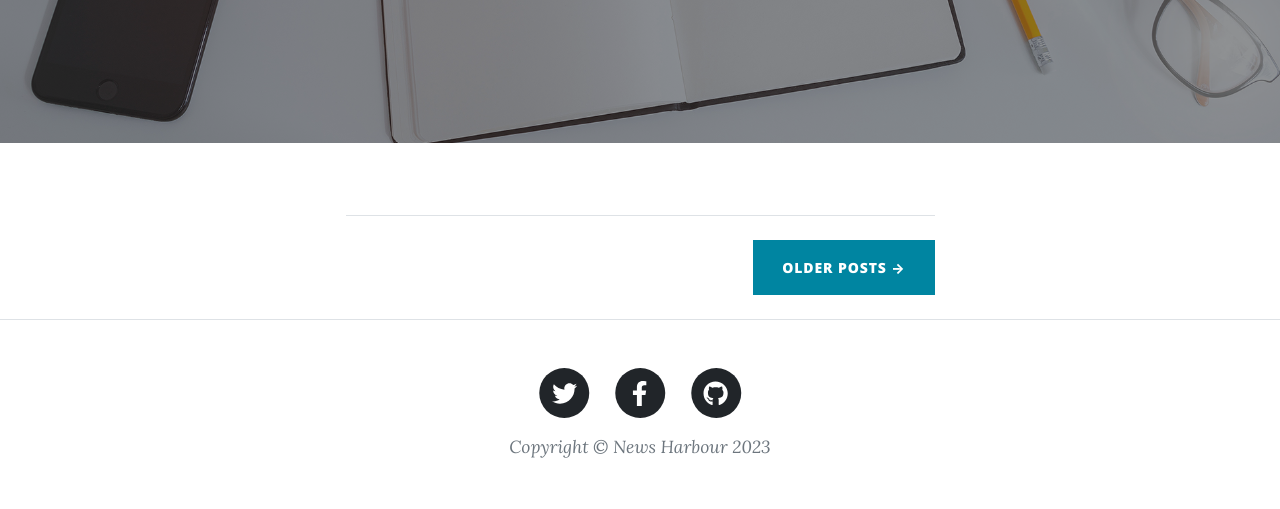
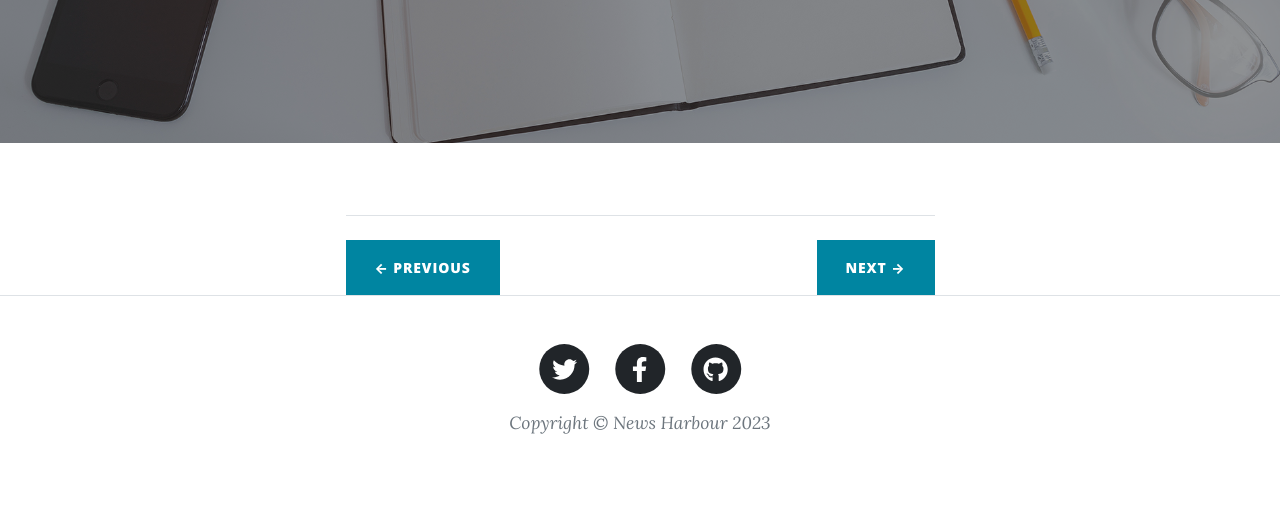
Before and after one commit to RANJEETSAH/News_Channel, a Flask app: page / in a window 1280 px wide. Shown: the part 485-994 px from the top of the page. After the commit the page ends 919 px from the top, so only its background shows below. Run offline with Flask 3, Linux system fonts and the light colour scheme; some libraries are stand-ins or nearby versions.

Commit message:
till 19 tutorial

```diff
--- a/config.json
+++ b/config.json
@@ -12,7 +12,7 @@
         "blog_name":"News Harbour",
         "tag_line1":"सच्ची ख़बरों का आधार",
         "tag_line":"Discover the Unexplored",
-        "no_of_posts":5,
+        "no_of_posts":2,
         "login_image":"login.svg",
         "admin_user":"ranjeet.sah14@gmail.com",
         "admin_password":"G@mharia832108" ,
--- a/main.py
+++ b/main.py
@@ -4,7 +4,7 @@ from datetime import datetime
 from werkzeug.utils import secure_filename
 import json
 import os
-
+import math
 local_server=True
 
 with open('config.json','r', encoding='utf-8') as c:
@@ -42,8 +42,30 @@ class Posts(db.Model):
 
 @app.route("/")
 def index():
-    posts=Posts.query.filter_by().all() [0:params['no_of_posts']]
-    return render_template("index.html", params=params, posts=posts)
+    posts=Posts.query.filter_by().all()
+    last = math.ceil(len(posts)/int(params['no_of_posts']))
+    # [0:params['no_of_posts']]
+    page = request.args.get('page')
+    if ( not str(page).isnumeric()):
+        page = 1
+    page = int(page)
+
+    posts = posts [(page-1) * int(params['no_of_posts']):(page-1)*int(params['no_of_posts'])+int(params['no_of_posts'])]
+    #Pagination logic
+    #First
+    if (page == 1):
+        prev = "#"
+        next  = "/?page="+ str(page+1)
+    elif (page == last):
+        prev  = "/?page="+ str(page-1)
+        next = "/#"
+    else:
+        prev  = "/?page="+ str(page-1)
+        next  = "/?page="+ str(page+1)
+
+
+
+    return render_template("index.html", params=params, posts=posts, prev=prev, next=next)
 @app.route("/login", methods=['GET', 'POST'])
 def login():
     posts=Posts.query.filter_by().all()
@@ -136,4 +158,4 @@ def delete(S_No):
 
 
 
-app.run(debug=True, host = "192.168.234.224")
+app.run(debug=True, host = "192.168.245.224")
--- a/tempCodeRunnerFile.py
+++ /dev/null
@@ -1 +0,0 @@
-ta
--- a/templates/index.html
+++ b/templates/index.html
@@ -38,8 +38,10 @@
 
             <hr class="my-4" />
             <!-- Pager-->
-            <div class="d-flex justify-content-end mb-4"><a class="btn btn-primary text-uppercase" href="#!">Older Posts
-                    →</a></div>
+            <div class="justify-content-end mb-4">
+                <a class="btn btn-primary float-start text-uppercase" href="{{prev}}">&larr; Previous</a>
+                <a class="btn btn-primary float-end text-uppercase" href="{{next}}">Next &rarr;</a>
+            </div>
         </div>
     </div>
 </div>
```
